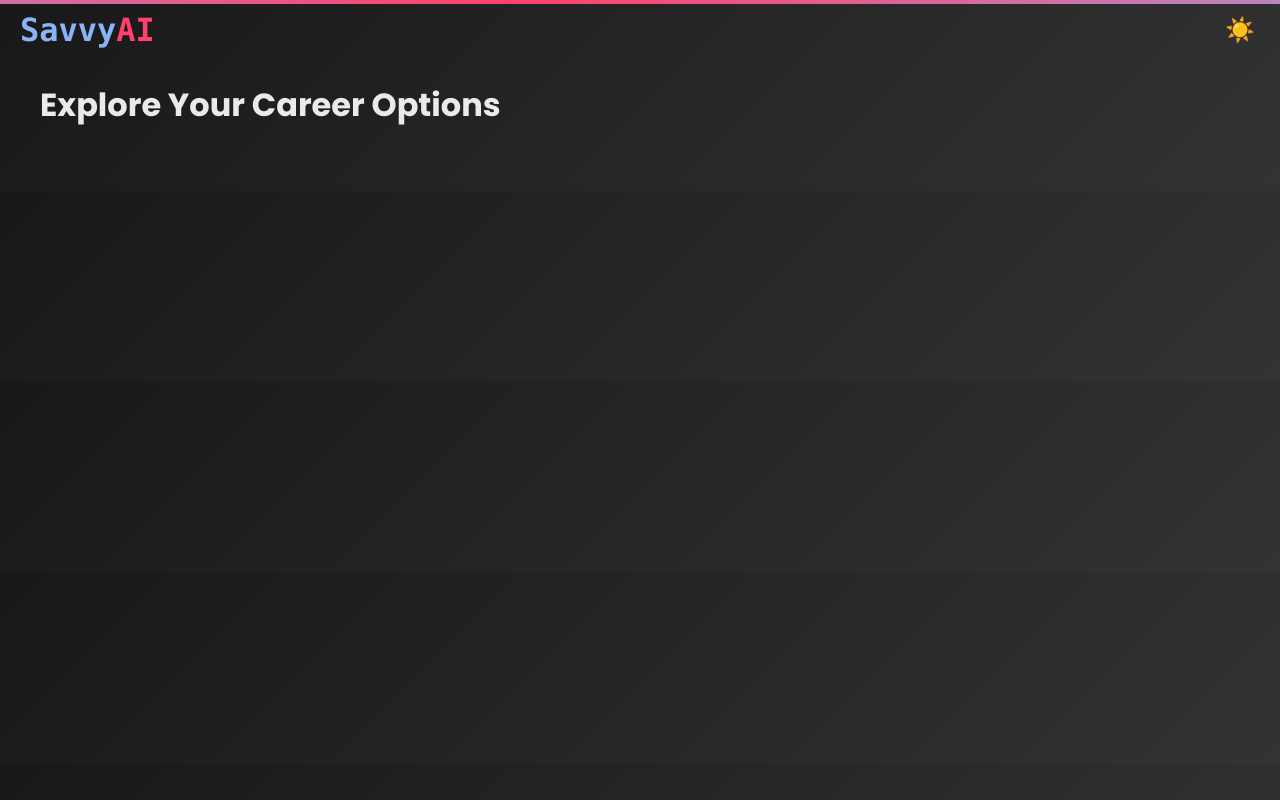
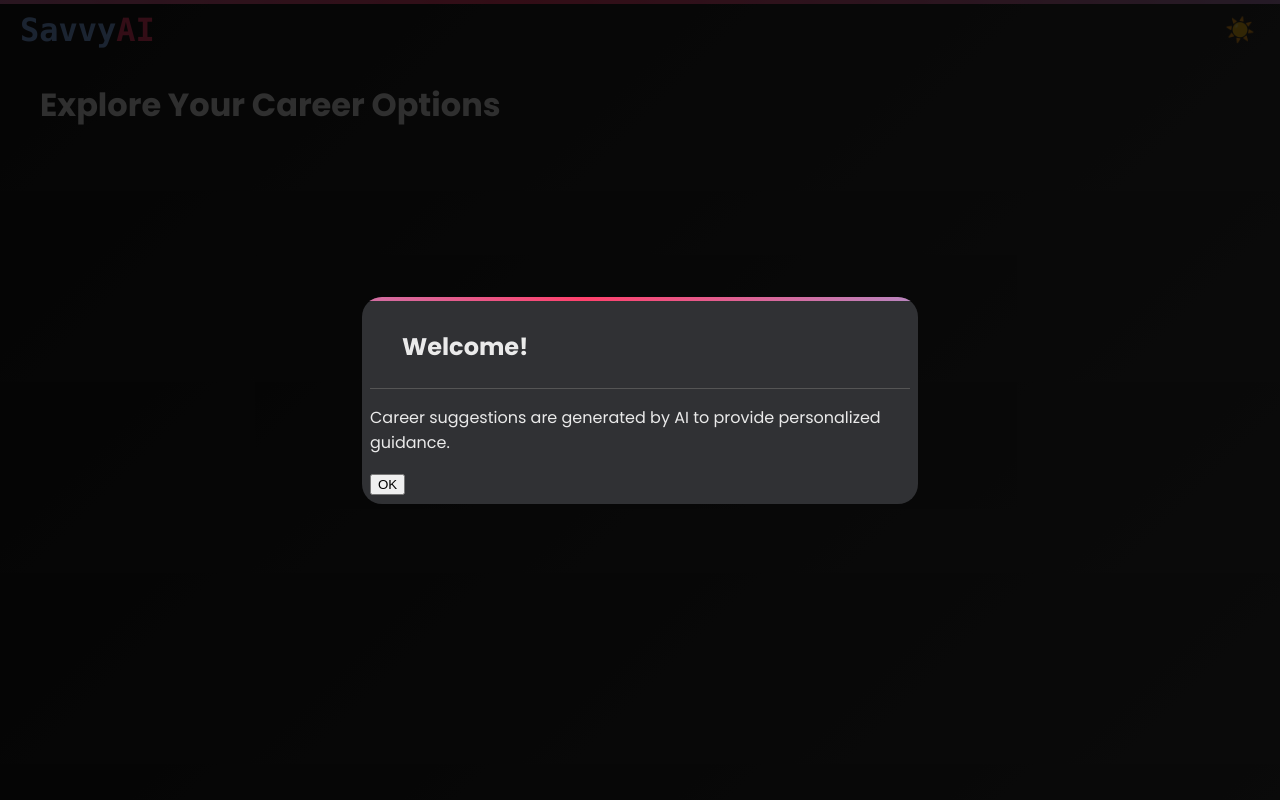
Before and after one commit to rahulm16/main_project, a Flask app: page /suggestions in a window 1280 px wide. Run offline with Flask 3, Linux system fonts and the light colour scheme; data that the repository does not hold is empty; some libraries are stand-ins or nearby versions.

Commit message:
New modal in start to call detailed layout function

```diff
--- a/templates/suggestions.html
+++ b/templates/suggestions.html
@@ -12,6 +12,15 @@
         {{ user | tojson }}
     </script>
     {% include 'header.html' %}
+<!-- Introductory Modal -->
+<div id="intro-modal" class="modal active">
+    <div class="modal-content">
+        <h2>Welcome!</h2>
+        <p>Career suggestions are generated by AI to provide personalized guidance.</p>
+        <button id="ok-button" class="btn">OK</button>
+    </div>
+</div>
+
     <div class="container">
         <h1>Explore Your Career Options</h1>
         <div class="career-grid">
```
